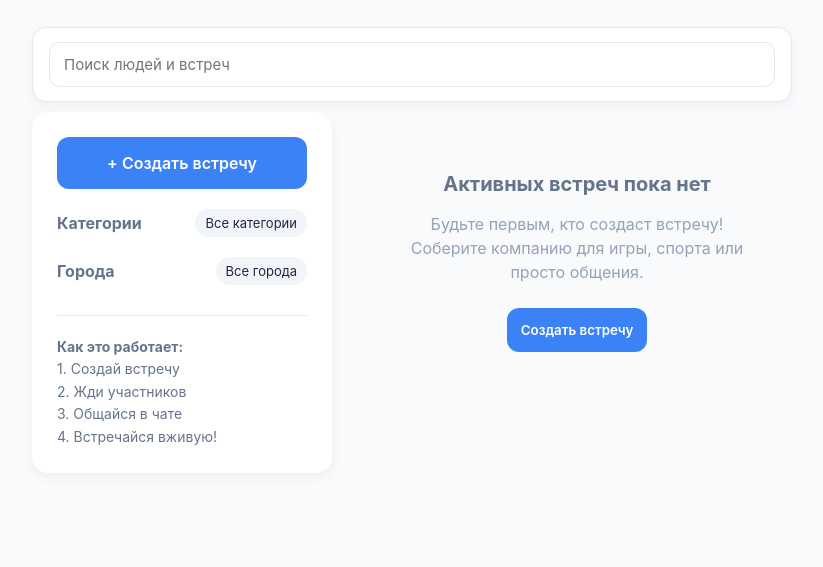
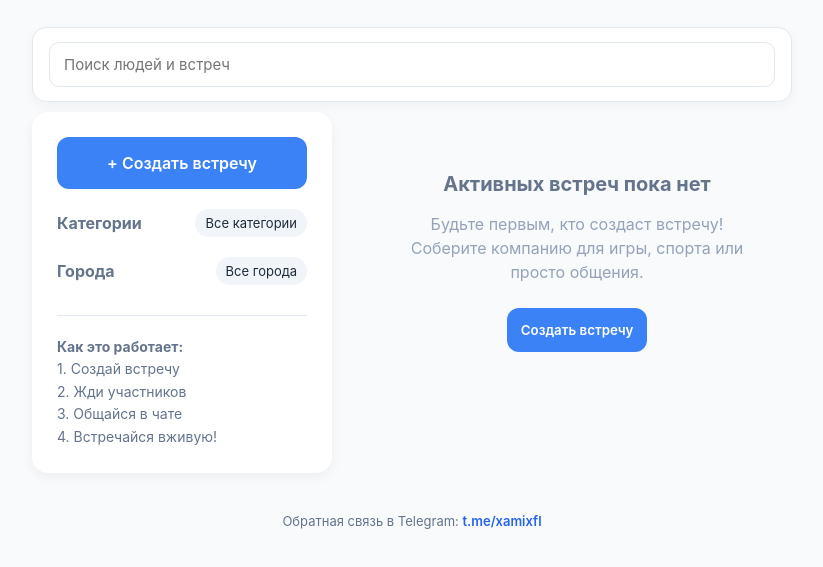
Before and after one commit to xamixfl/startup_mvp, a plain HTML site: page index.html in a window 1280 px wide. Shown: the part 105-672 px from the top of the page, without its empty margins (228-1051 px from the left). Drawn offline with nearby package versions, Linux system fonts and the light colour scheme; no server answers.

Commit message:
added footer for feetback telegram

```diff
--- a/index.html
+++ b/index.html
@@ -669,6 +669,23 @@
             font-size: 12px;
             color: #64748b;
         }
+
+        .footer {
+            margin: 40px 0 10px;
+            text-align: center;
+            font-size: 13px;
+            color: #64748b;
+        }
+
+        .footer a {
+            color: #2563eb;
+            text-decoration: none;
+            font-weight: 600;
+        }
+
+        .footer a:hover {
+            text-decoration: underline;
+        }
     </style>
 </head>
 
@@ -797,6 +814,11 @@
         </div>
     </div>
 
+    <footer class="footer">
+        Обратная связь в Telegram:
+        <a href="https://t.me/xamixfl" target="_blank" rel="noopener">t.me/xamixfl</a>
+    </footer>
+
     <!-- Скрипты -->
     <script src="env.js"></script>
     <script src="js/config.js"></script>
```
Also changed, not shown: auth.html (+22 -0 lines), chat.html (+22 -0 lines), create-meeting.html (+22 -0 lines), login.html (+22 -0 lines), meeting.html (+22 -0 lines), profile.html (+22 -0 lines).
